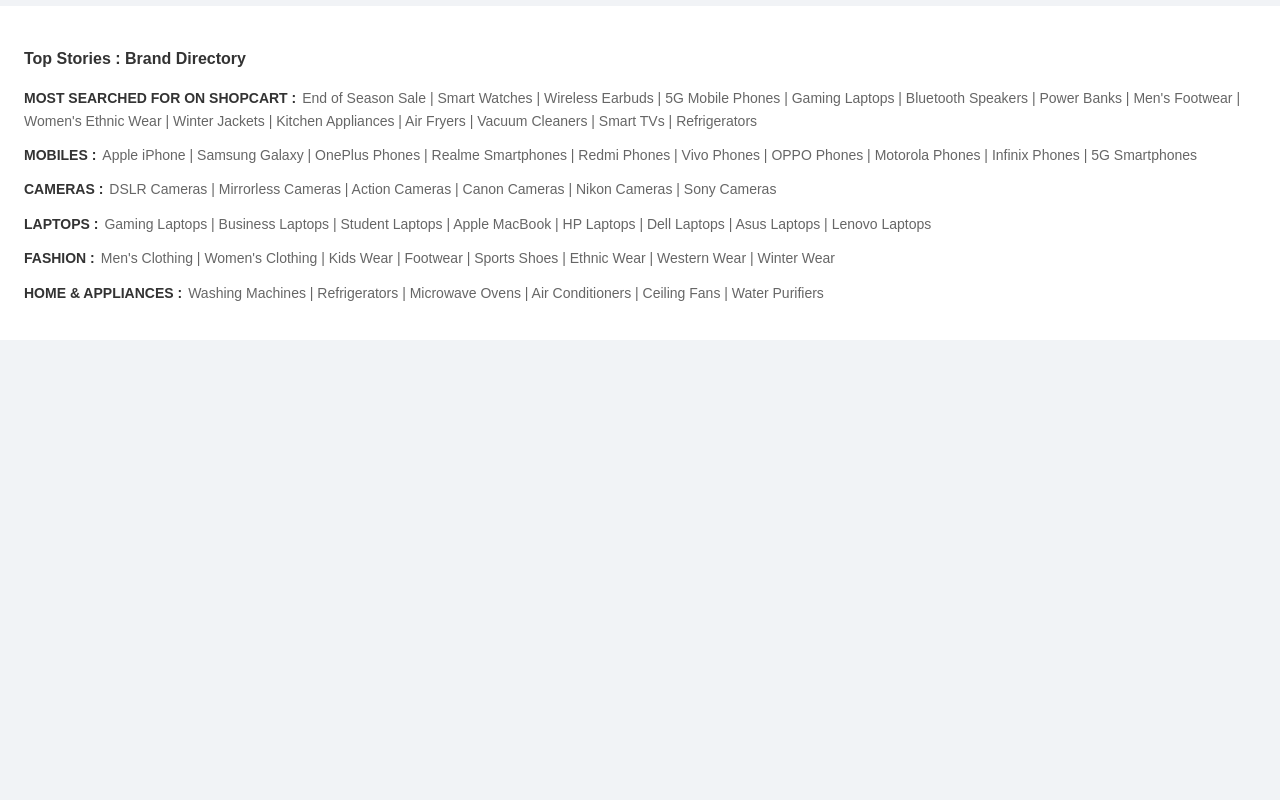
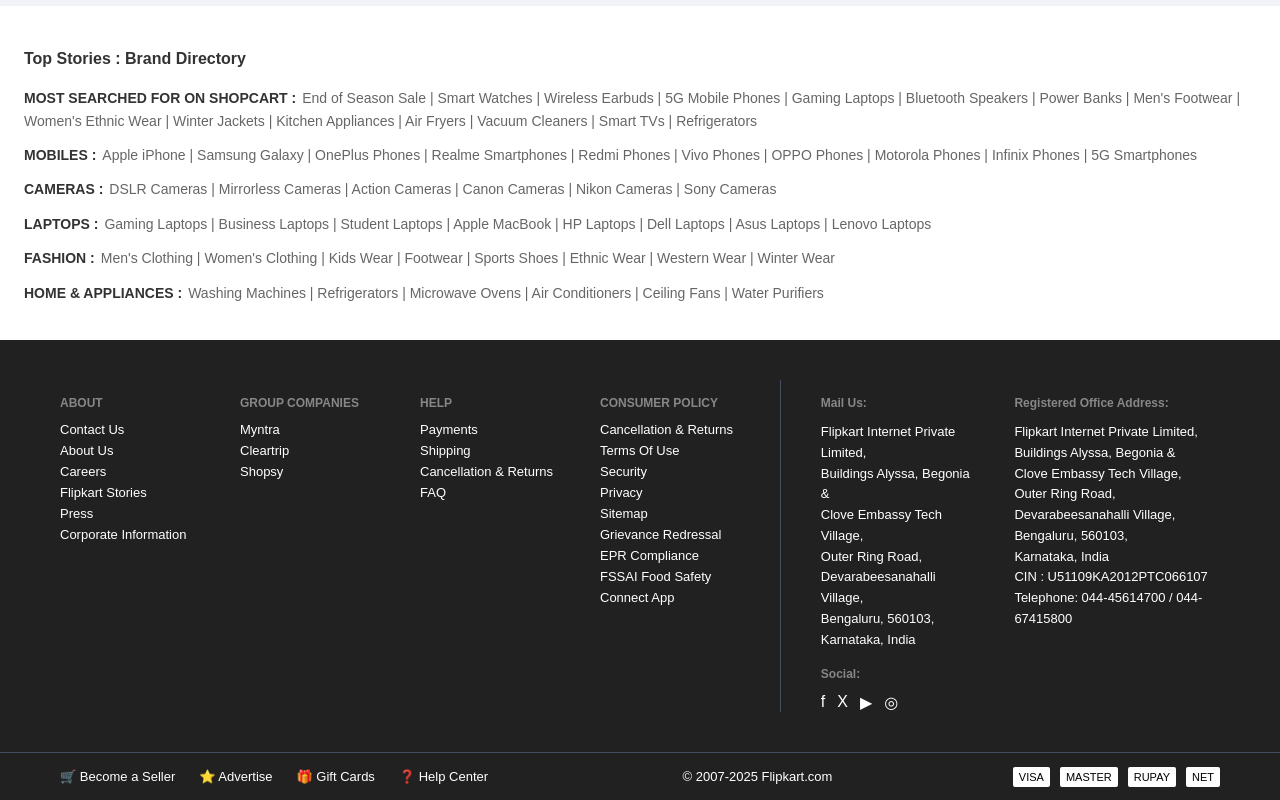
Before and after one commit to CodeSrushti-3105/Flipkart-Clone, a React (Create React App) app: page / in a window 1280 px wide. Shown: the part 3633-4433 px from the top of the page. Before the commit the page ends 3973 px from the top, so only its background shows below. Built offline with nearby package versions, Linux system fonts and the light colour scheme.

Commit message:
footer section done

```diff
--- a/src/components/Footer/Footer.css
+++ b/src/components/Footer/Footer.css
@@ -0,0 +1,84 @@
+.footer {
+  background: #212121;
+  color: #fff;
+  font-size: 13px;
+}
+
+/* ===== TOP FOOTER ===== */
+.footer-top {
+  display: flex;
+  padding: 40px 60px;
+  gap: 40px;
+}
+
+.footer-col {
+  min-width: 140px;
+}
+
+.footer-col h4 {
+  color: #878787;
+  font-size: 12px;
+  margin-bottom: 12px;
+}
+
+.footer-col p {
+  margin: 6px 0;
+  cursor: pointer;
+}
+
+.footer-col p:hover {
+  text-decoration: underline;
+}
+
+/* Divider */
+.footer-divider {
+  width: 1px;
+  background: #454d5e;
+}
+
+/* Address */
+.address p {
+  line-height: 1.6;
+}
+
+.social-title {
+  margin-top: 16px;
+}
+
+.social-icons {
+  display: flex;
+  gap: 12px;
+  margin-top: 8px;
+}
+
+.social-icons span {
+  font-size: 16px;
+  cursor: pointer;
+}
+
+/* ===== BOTTOM FOOTER ===== */
+.footer-bottom {
+  border-top: 1px solid #454d5e;
+  display: flex;
+  align-items: center;
+  justify-content: space-between;
+  padding: 16px 60px;
+}
+
+.footer-bottom-left span {
+  margin-right: 24px;
+  cursor: pointer;
+}
+
+.footer-bottom-left span:hover {
+  text-decoration: underline;
+}
+
+.footer-bottom-right span {
+  margin-left: 10px;
+  background: #fff;
+  color: #000;
+  padding: 4px 6px;
+  font-size: 11px;
+  border-radius: 2px;
+}
--- a/src/components/Footer/Footer.js
+++ b/src/components/Footer/Footer.js
@@ -0,0 +1,109 @@
+import "./Footer.css";
+
+function Footer() {
+  return (
+    <footer className="footer">
+      {/* TOP FOOTER */}
+      <div className="footer-top">
+        <div className="footer-col">
+          <h4>ABOUT</h4>
+          <p>Contact Us</p>
+          <p>About Us</p>
+          <p>Careers</p>
+          <p>Flipkart Stories</p>
+          <p>Press</p>
+          <p>Corporate Information</p>
+        </div>
+
+        <div className="footer-col">
+          <h4>GROUP COMPANIES</h4>
+          <p>Myntra</p>
+          <p>Cleartrip</p>
+          <p>Shopsy</p>
+        </div>
+
+        <div className="footer-col">
+          <h4>HELP</h4>
+          <p>Payments</p>
+          <p>Shipping</p>
+          <p>Cancellation & Returns</p>
+          <p>FAQ</p>
+        </div>
+
+        <div className="footer-col">
+          <h4>CONSUMER POLICY</h4>
+          <p>Cancellation & Returns</p>
+          <p>Terms Of Use</p>
+          <p>Security</p>
+          <p>Privacy</p>
+          <p>Sitemap</p>
+          <p>Grievance Redressal</p>
+          <p>EPR Compliance</p>
+          <p>FSSAI Food Safety</p>
+          <p>Connect App</p>
+        </div>
+
+        <div className="footer-divider"></div>
+
+        <div className="footer-col address">
+          <h4>Mail Us:</h4>
+          <p>
+            Flipkart Internet Private Limited,<br />
+            Buildings Alyssa, Begonia &<br />
+            Clove Embassy Tech Village,<br />
+            Outer Ring Road,<br />
+            Devarabeesanahalli Village,<br />
+            Bengaluru, 560103,<br />
+            Karnataka, India
+          </p>
+
+          <h4 className="social-title">Social:</h4>
+          <div className="social-icons">
+            <span>f</span>
+            <span>X</span>
+            <span>▶</span>
+            <span>◎</span>
+          </div>
+        </div>
+
+        <div className="footer-col address">
+          <h4>Registered Office Address:</h4>
+          <p>
+            Flipkart Internet Private Limited,<br />
+            Buildings Alyssa, Begonia &<br />
+            Clove Embassy Tech Village,<br />
+            Outer Ring Road,<br />
+            Devarabeesanahalli Village,<br />
+            Bengaluru, 560103,<br />
+            Karnataka, India<br />
+            CIN : U51109KA2012PTC066107<br />
+            Telephone: 044-45614700 / 044-67415800
+          </p>
+        </div>
+      </div>
+
+      {/* BOTTOM FOOTER */}
+      <div className="footer-bottom">
+        <div className="footer-bottom-left">
+          <span>🛒 Become a Seller</span>
+          <span>⭐ Advertise</span>
+          <span>🎁 Gift Cards</span>
+          <span>❓ Help Center</span>
+        </div>
+
+        <div className="footer-bottom-center">
+          © 2007-2025 Flipkart.com
+        </div>
+
+        <div className="footer-bottom-right">
+          <span>VISA</span>
+          <span>MASTER</span>
+          <span>RUPAY</span>
+          <span>NET</span>
+        </div>
+      </div>
+    </footer>
+  );
+}
+
+export default Footer;
--- a/src/pages/Home.js
+++ b/src/pages/Home.js
@@ -8,6 +8,7 @@
 import HorizontalSlider from "../components/HorizontalSlider/HorizontalSlider";
 import GadgetsSection from "../components/GadgetsSection/GadgetsSection";
 import BrandDirectory from "../components/BrandDirectory/BrandDirectory";
+import Footer from "../components/Footer/Footer";
 
 function Home() {
   return (
@@ -22,6 +23,7 @@
       <HorizontalSlider />
       <GadgetsSection />
       <BrandDirectory />
+      <Footer />
     </div>
   );
 }
```
